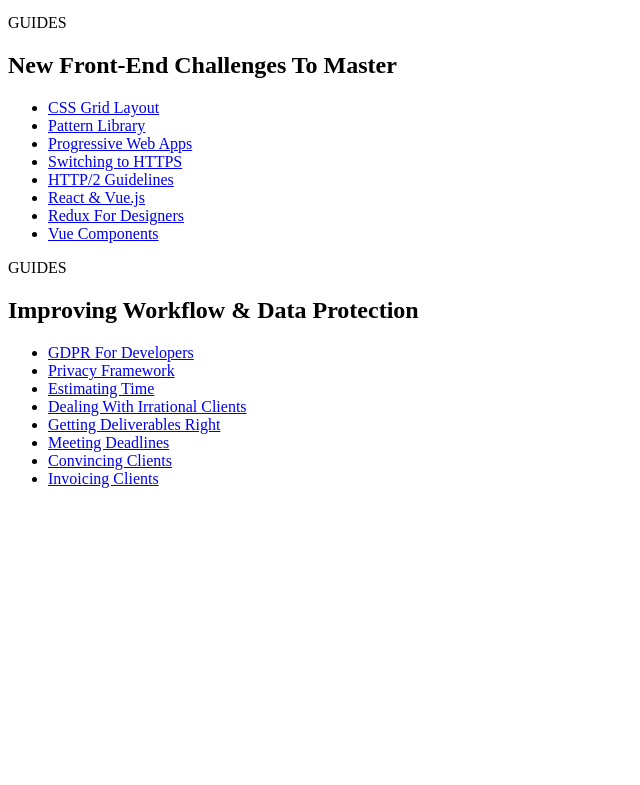
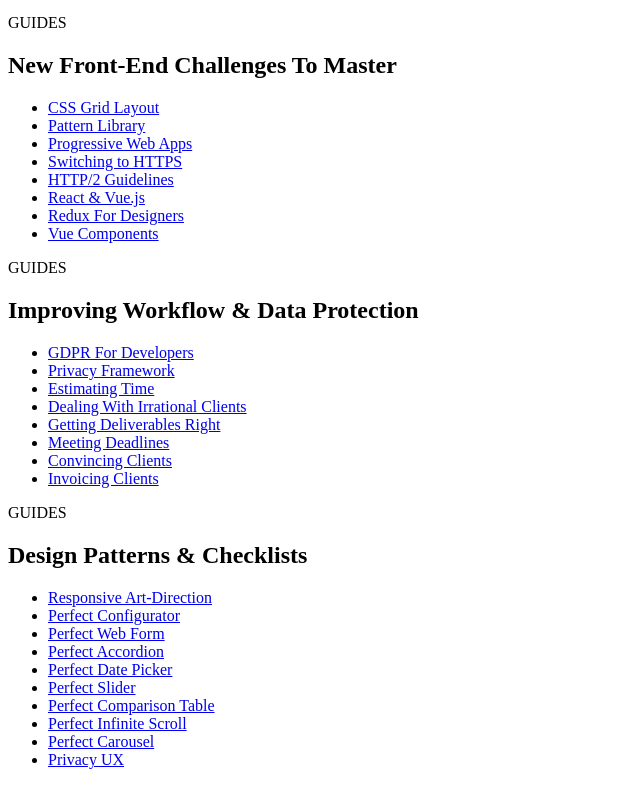
Before and after one commit to SantiagoGuerra/smashing-magazine, a website: page index.html in a window 1280 px wide. Shown: the part 4305-5090 px from the top of the page, without its empty margins (0-640 px from the left). Before the commit the page ends 4809 px from the top, so only its background shows below. Drawn offline with Linux system fonts and the light colour scheme.

Commit message:
article four has been added

```diff
--- a/index.html
+++ b/index.html
@@ -815,7 +815,82 @@
 
                 </ul>
       </article>
-      <article></article>
+
+      <article>
+          <span>
+              GUIDES
+            </span>
+
+            <h2>
+              Design Patterns & Checklists
+            </h2>
+
+            <ul>
+                <li>
+                  <a href="#">
+                    Responsive Art-Direction
+                  </a>
+                </li>
+
+                <li>
+                  <a href="#">
+                    Perfect Configurator
+                  </a>
+                </li>
+
+                <li>
+                  <a href="#">
+                    Perfect Web Form
+                  </a>
+                </li>
+
+                <li>
+                  <a href="#">
+                    Perfect Accordion
+                  </a>
+                </li>
+
+                <li>
+                  <a href="#">
+                    Perfect Date Picker
+                  </a>
+                </li>
+
+                <li>
+                  <a href="#">
+                    Perfect Slider
+                  </a>
+                </li>
+
+                <li>
+                  <a href="#">
+                    Perfect Comparison Table
+                  </a>
+                </li>
+
+                <li>
+                    <a href="#">
+                      Perfect Infinite Scroll
+                    </a>
+                </li>
+
+                <li>
+                    <a href="#">
+                      Perfect Carousel
+                    </a>
+                </li>
+
+                <li>
+                    <a href="#">
+                      Privacy UX
+                    </a>
+                </li>
+
+
+
+
+              </ul>
+      </article>
     </div>
 
 
```
